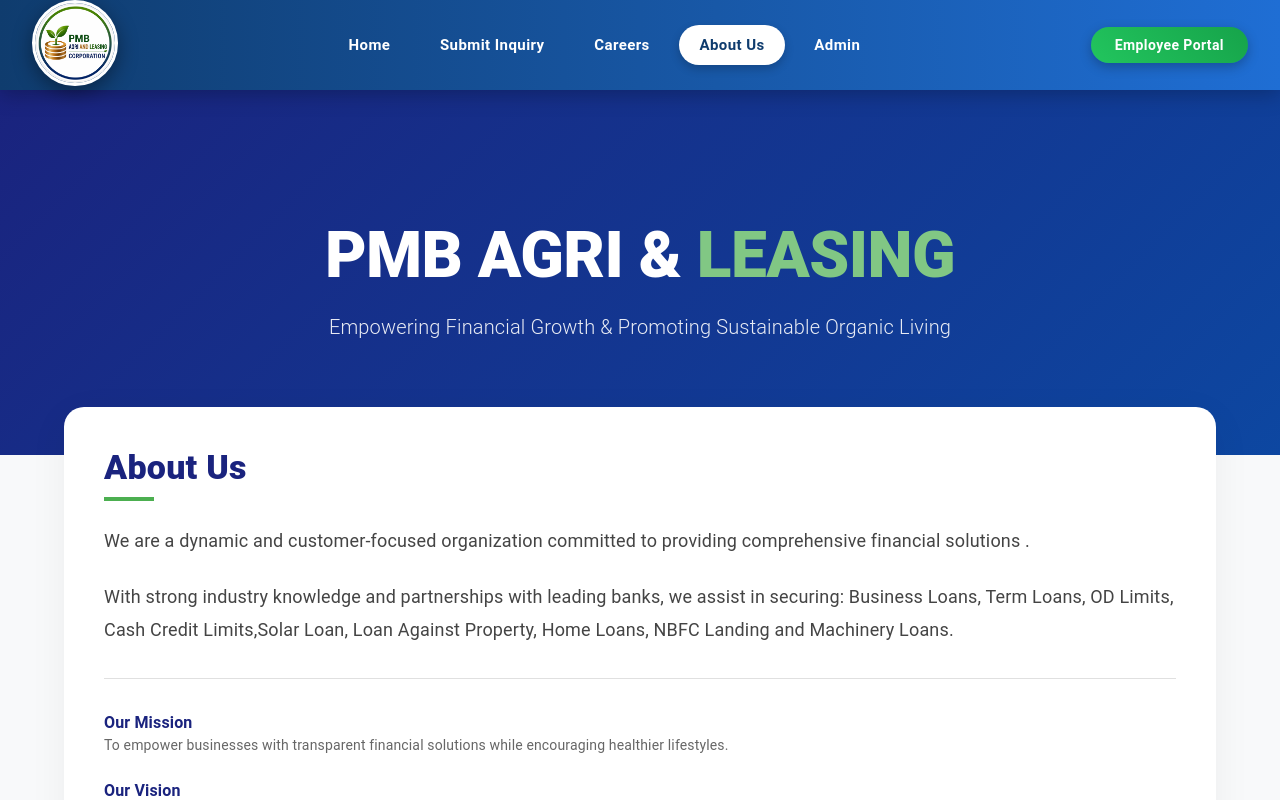
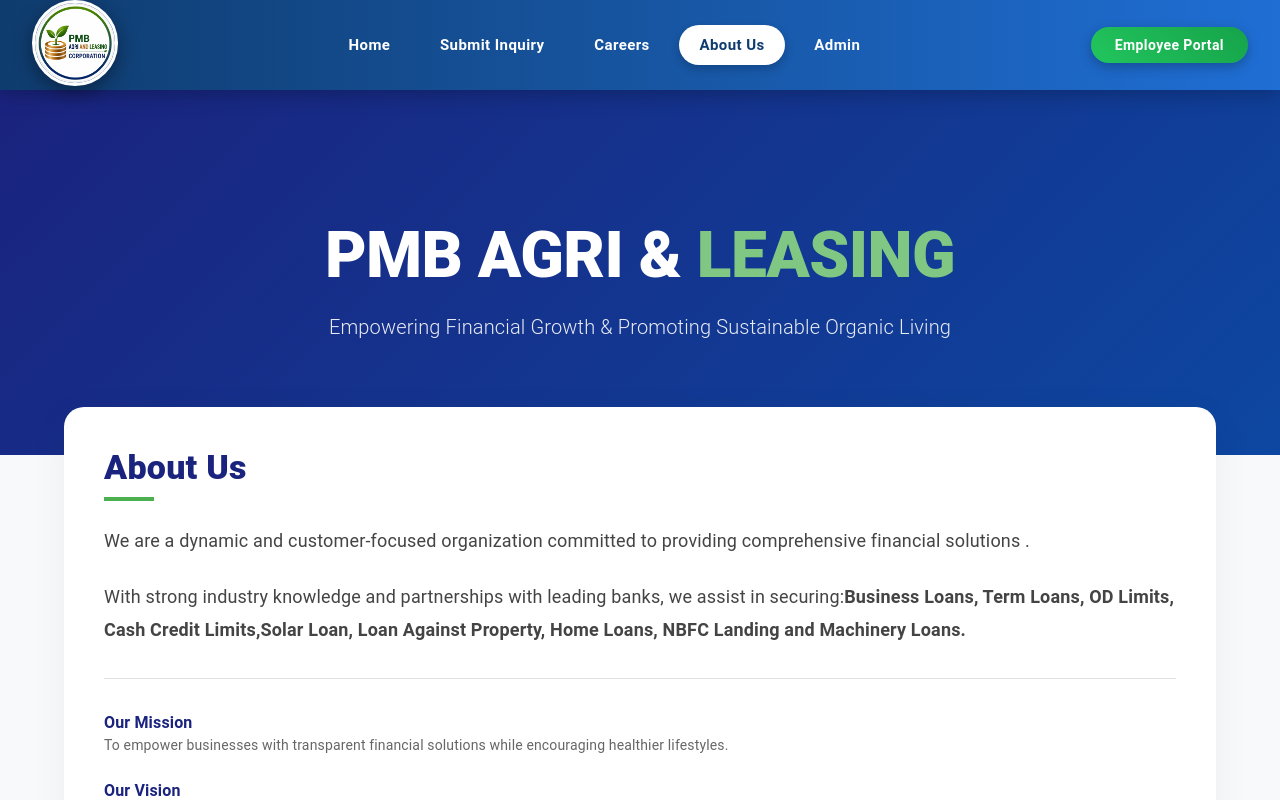
Before and after one commit to Rishabh-dev-singh/pmb-project, a React (Vite) app in the folder Frontend/: page /about in a window 1280 px wide. Shown: the top 800 px of the page. Built offline with nearby package versions, Linux system fonts and the light colour scheme.

Commit message:
fix login api

```diff
--- a/Frontend/src/pages/About.jsx
+++ b/Frontend/src/pages/About.jsx
@@ -102,8 +102,8 @@ function About() {
               <Typography sx={{ fontSize: 18, color: "#444", lineHeight: 1.8, mb: 4 }}>
                 With strong industry knowledge and partnerships with leading banks, we assist in securing:
 
-                Business Loans, Term Loans, OD Limits, Cash Credit Limits,Solar Loan, Loan Against Property,
-                Home Loans, NBFC Landing and Machinery Loans.
+                <b>Business Loans, Term Loans, OD Limits, Cash Credit Limits,Solar Loan, Loan Against Property,
+                Home Loans, NBFC Landing and Machinery Loans.</b>
               </Typography>
 
               <Divider sx={{ my: 4 }} />
```
